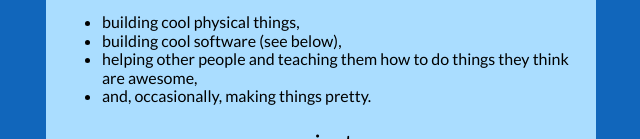
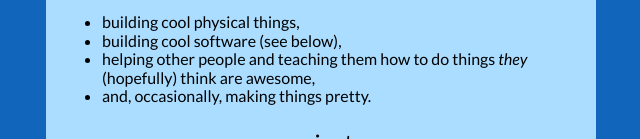
Before and after one commit to kainino0x/kainino0x.github.io, a plain HTML site: page index.html in a window 1280 px wide. Shown: the part 632-771 px from the top of the page, without its empty margins (319-959 px from the left). Drawn offline with nearby package versions, Linux system fonts and the light colour scheme.

Commit message:
updated resume and small edits

```diff
--- a/index.html
+++ b/index.html
@@ -244,8 +244,8 @@ a:active {
   <ul>
     <li>building cool physical things,</li>
     <li>building cool software (see below),</li>
-    <li>helping other people and teaching them how to do things they think are
-      awesome,</li>
+    <li>helping other people and teaching them how to do things <em>they</em>
+      (hopefully) think are awesome,</li>
     <li>and, occasionally, making things pretty.</li>
   </ul>
 
```
Also changed, not shown: 1 other file.
